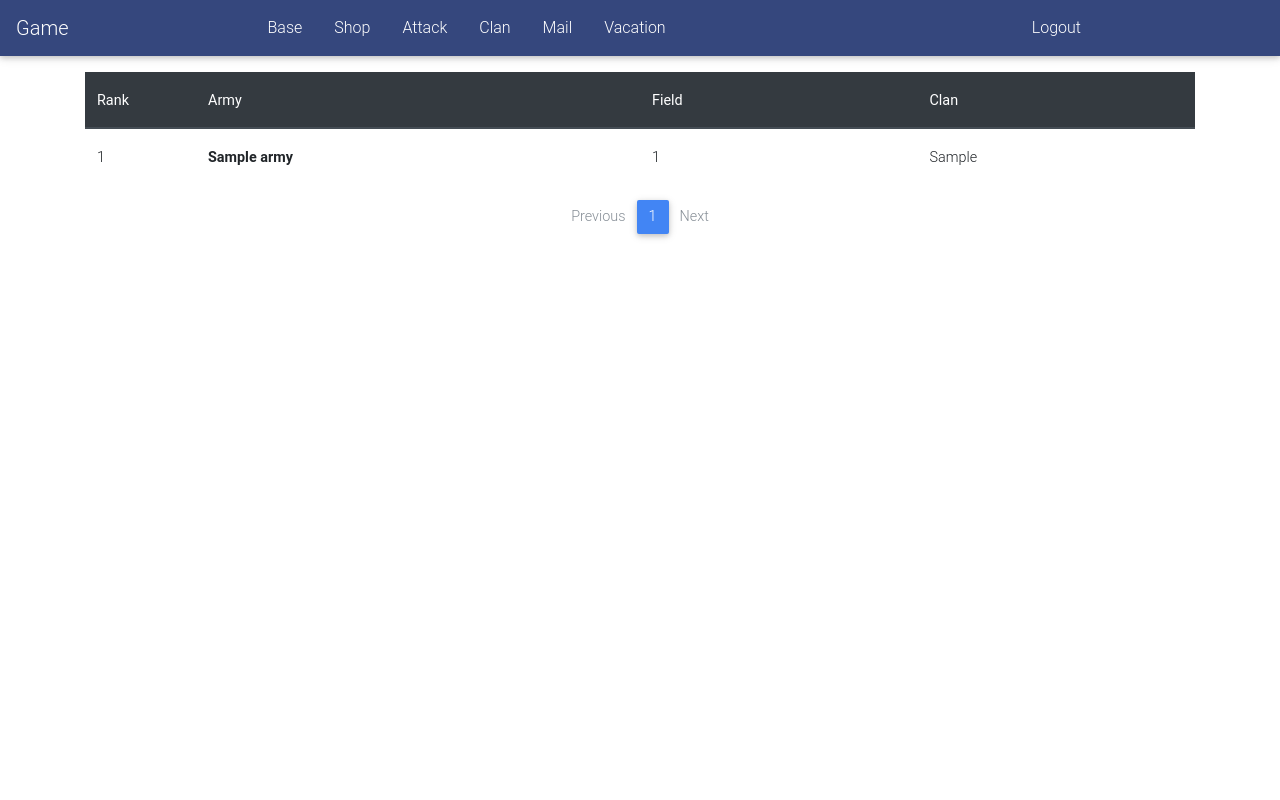
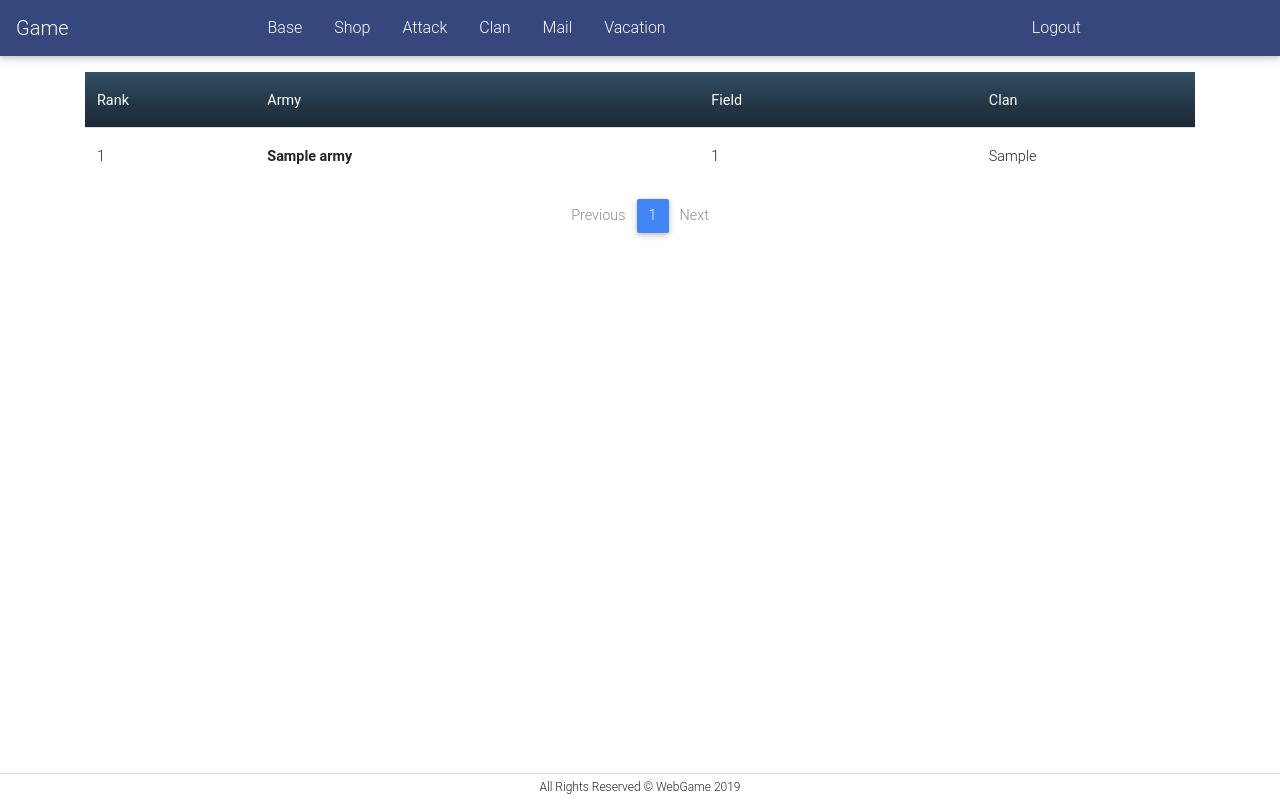
Before and after one commit to barakavraham/wargame, a Flask app: page /attack/ in a window 1280 px wide. Run offline with Flask 2, Linux system fonts and the light colour scheme; a user stored in the database is signed in; tables that the repository leaves empty hold one stand-in row (values such as "Sample post"); some libraries are stand-ins or nearby versions.

Commit message:
cleanup and styling

```diff
--- a/app/static/css/attack.css
+++ b/app/static/css/attack.css
@@ -1,11 +1,11 @@
-.rank-column {
+#rank-column {
     width: 10%;
 }
 
-.army-column {
+#army-column {
     width: 40%;
 }
 
-.field-column {
+#field-column {
     width: 25%;
 }
--- a/app/static/css/main.css
+++ b/app/static/css/main.css
@@ -1,6 +1,6 @@
-img {
-    height: 50px;
-    width: 50px;
+html {
+    position: relative;
+    min-height: 100%;
 }
 
 .bg-dark, .btn-dark {
@@ -20,3 +20,27 @@ img {
     color: rgba(228, 255, 254, 1) !important;
     transition: 0.2s;
 }
+
+.thead-dark th {
+    background-color: transparent !important;
+    border-bottom: none !important;
+}
+
+.thead-dark {
+    background: #1b2735;
+    background: -moz-linear-gradient(bottom,  #1b2735 0%, #253949 50%, #335067 100%);
+    background: -webkit-linear-gradient(bottom,  #1b2735 0%,#253949 50%,#335067 100%);
+    background: linear-gradient(to top,  #1b2735 0%,#253949 50%,#335067 100%);
+}
+
+.footer {
+    position: absolute;
+    bottom: 0;
+    width: 100%;
+    font-size: 12px;
+}
+
+img {
+    height: 50px;
+    width: 50px;
+}
--- a/app/templates/attack/index.html
+++ b/app/templates/attack/index.html
@@ -5,21 +5,19 @@
 {% endblock styles %}
 
 {% block content %}
-   <div class="main-table-container">
-        <div class="semi-table-container">
-            <table class="table mt-3">
+    <table class="table">
         <thead class="thead-dark">
-                    <tr id="shop-cat">
-                        <th scope="col" class="rank-column">Rank</th>
-                        <th scope="col" class="army-column">Army</th>
-                        <th scope="col" class="field-column">Field</th>
-                        <th scope="col" class="clan-column">Clan</th>
+          <tr>
+            <th scope="col">Rank</th>
+            <th id="army-column" scope="col">Army</th>
+            <th id="field-column" scope="col">Field</th>
+            <th id="clan-column" scope="col">Clan</th>
           </tr>
         </thead>
         <tbody>
-                    {% for user in users_lists[page_num-1] %}
-                        <tr class="tr0">
-                            <td>{{ users_lists[page_num-1].index(user) + (page_num-1)*10 + 1 }}</td>
+            {% for user in users_lists[page_num - 1] %}
+                <tr>
+                    <td scope="row">{{ users_lists[page_num-1].index(user) + (page_num-1)*10 + 1 }}</td>
                     {% if user == current_user %}
                         <td><a class="army-name-current font-weight-bold" href="{{ url_for('profile.index', army_name=user.army.name) }}">{{ user.army.name }}</a></td>
                     {% else %}
@@ -31,7 +29,7 @@
             {% endfor %}
         </tbody>
     </table>
-            <nav aria-label="...">
+    <nav>
         <ul class="pagination justify-content-center">
             {% if page_num > 1 %}
                 <li class="page-item">
@@ -65,8 +63,6 @@
             {% endif %}
         </ul>
     </nav>
-        </div>
-   </div>
 {% endblock content %}
 {% block scripts %}
     <script src="{{ url_for('static', filename='js/attack.js') }}"></script>
--- a/app/templates/layout.html
+++ b/app/templates/layout.html
@@ -15,7 +15,7 @@
     <title>base</title>
 </head>
 <body>
-    <nav class="navbar navbar-expand-lg navbar-dark bg-dark sticky-top">
+    <nav class="navbar navbar-expand-lg navbar-dark bg-dark sticky-top mb-3">
         <a class="navbar-brand" href="{{ url_for('home.index') }}">Game</a>
         <button class="navbar-toggler" type="button" data-toggle="collapse" data-target="#navbarSupportedContent" aria-controls="navbarSupportedContent" aria-expanded="false" aria-label="Toggle navigation">
         <span class="navbar-toggler-icon"></span>
@@ -60,10 +60,13 @@
             {% endif %}
         </div>
     </nav>
-    <div class="container">
+    <div class="container mb-4">
         {% block content %}
         {% endblock %}
     </div>
+    <footer class="footer text-center border-top">
+        <p class="mb-0 py-1">All Rights Reserved &copy; WebGame <span id="copyright-year"></span></p>
+    </footer>
     <!-- JQuery -->
     <script type="text/javascript" src="https://cdnjs.cloudflare.com/ajax/libs/jquery/3.4.1/jquery.min.js"></script>
     <!-- Bootstrap tooltips -->
@@ -79,6 +82,7 @@
         {% else %}
             window.jsVars = {};
         {% endif %}
+        document.getElementById('copyright-year').textContent = new Date().getFullYear();
     </script>
     <script src="{{ url_for('static', filename='js/main.js') }}"></script>
     {% block scripts %}{% endblock scripts %}
```
Also changed, not shown: app/routes/home.py (+0 -15 lines), 1 other file. Lines whose indentation alone changed are shown as unchanged.
